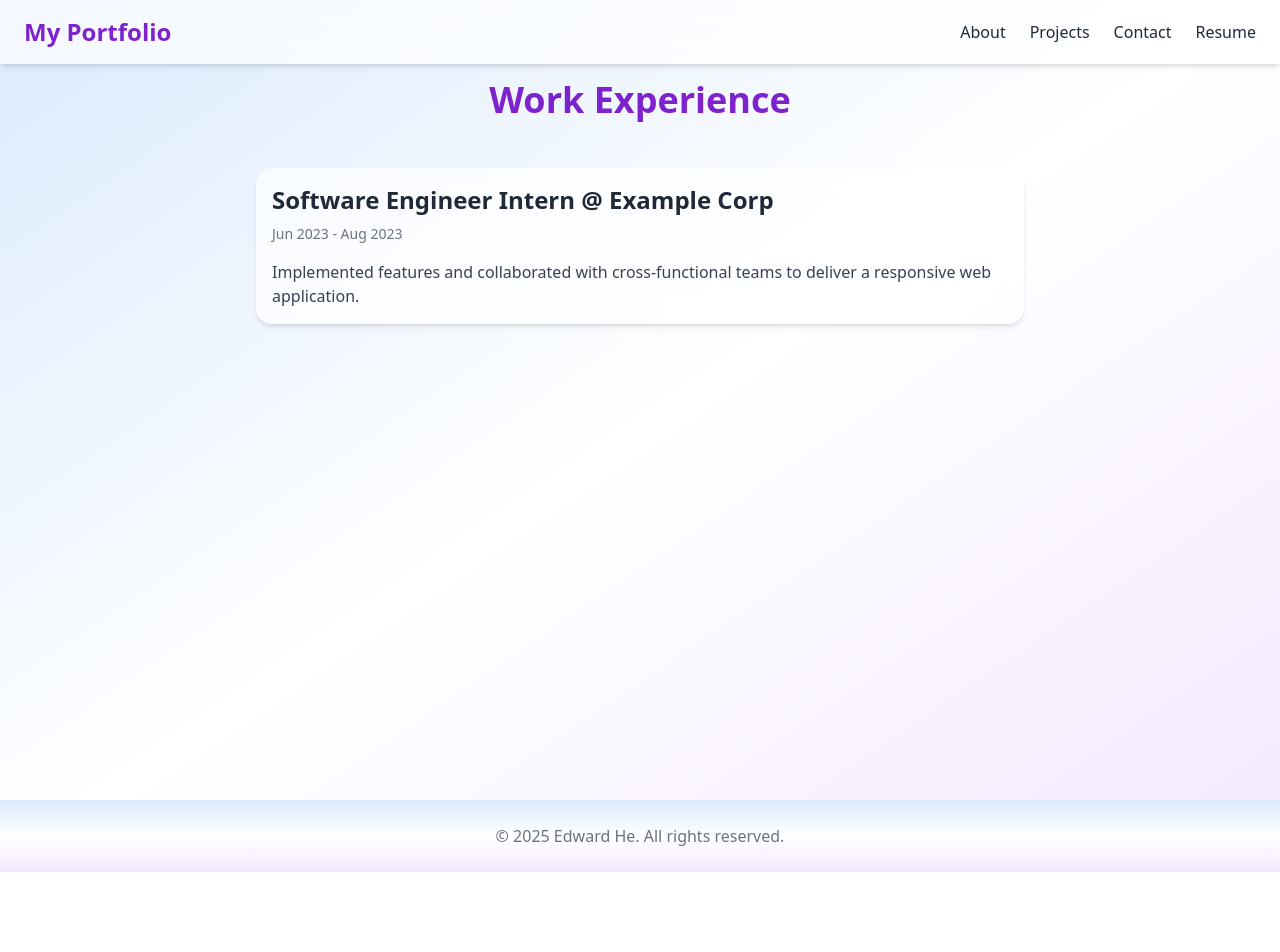
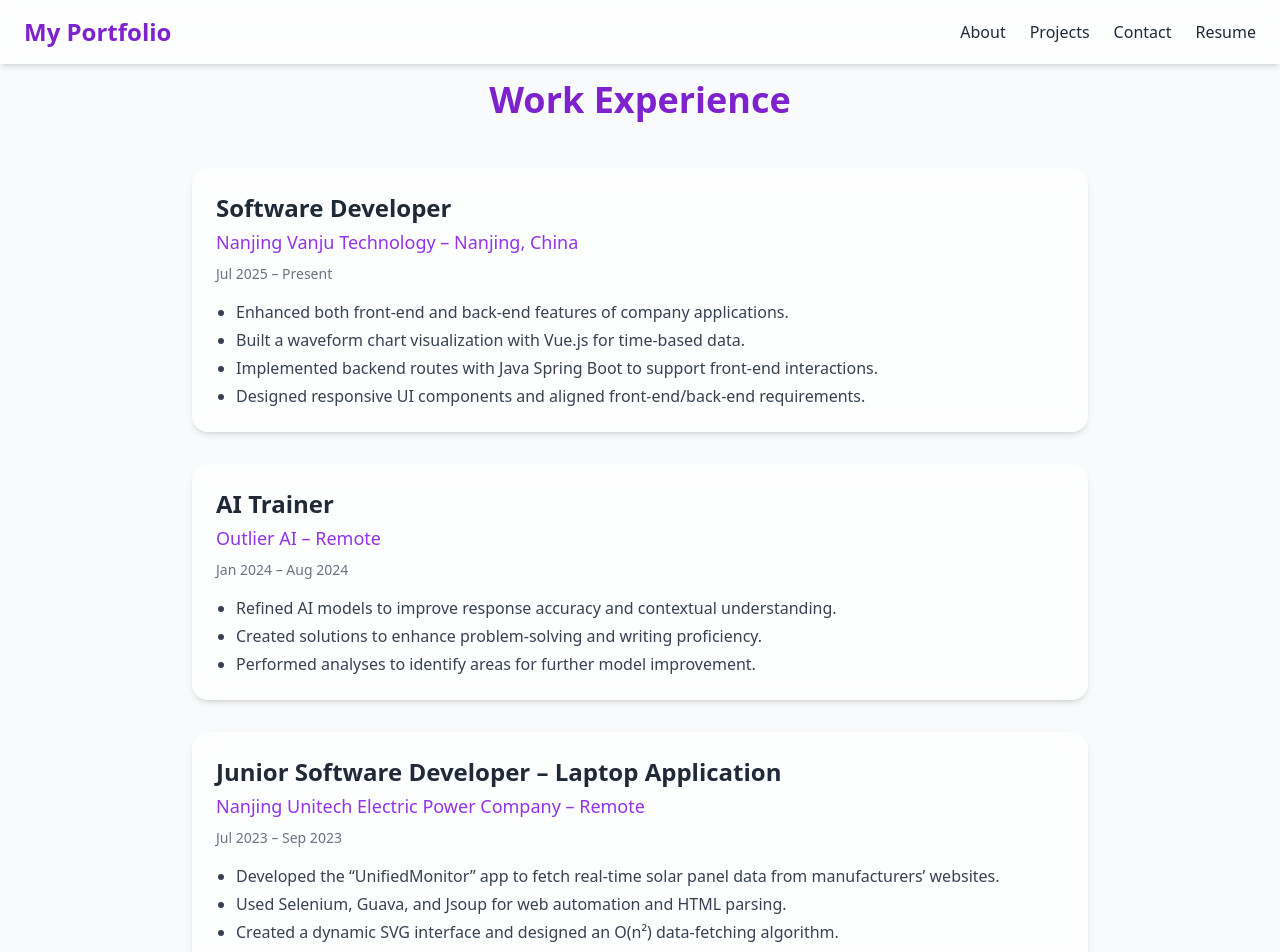
Before and after one commit to EDHE08232001/my_website_react, a React (Vite) app: page /work in a window 1280 px wide. Shown: the top 952 px of the page. Before the commit the page ends 872 px from the top, so only its background shows below. Built offline with nearby package versions, Linux system fonts and the light colour scheme.

Commit message:
completed work experience content

```diff
--- a/src/components/WorkExperience.tsx
+++ b/src/components/WorkExperience.tsx
@@ -5,28 +5,75 @@
   role: string;
   company: string;
   period: string;
-    description: string;
+  description: string[];
 }
 
 const experiences: Experience[] = [
   {
-        role: "Software Engineer Intern",
-        company: "Example Corp",
-        period: "Jun 2023 - Aug 2023",
-        description: "Implemented features and collaborated with cross-functional teams to deliver a responsive web application."
+    role: "Software Developer",
+    company: "Nanjing Vanju Technology – Nanjing, China",
+    period: "Jul 2025 – Present",
+    description: [
+      "Enhanced both front-end and back-end features of company applications.",
+      "Built a waveform chart visualization with Vue.js for time-based data.",
+      "Implemented backend routes with Java Spring Boot to support front-end interactions.",
+      "Designed responsive UI components and aligned front-end/back-end requirements."
+    ]
+  },
+  {
+    role: "AI Trainer",
+    company: "Outlier AI – Remote",
+    period: "Jan 2024 – Aug 2024",
+    description: [
+      "Refined AI models to improve response accuracy and contextual understanding.",
+      "Created solutions to enhance problem-solving and writing proficiency.",
+      "Performed analyses to identify areas for further model improvement."
+    ]
+  },
+  {
+    role: "Junior Software Developer – Laptop Application",
+    company: "Nanjing Unitech Electric Power Company – Remote",
+    period: "Jul 2023 – Sep 2023",
+    description: [
+      "Developed the “UnifiedMonitor” app to fetch real-time solar panel data from manufacturers’ websites.",
+      "Used Selenium, Guava, and Jsoup for web automation and HTML parsing.",
+      "Created a dynamic SVG interface and designed an O(n²) data-fetching algorithm."
+    ]
+  },
+  {
+    role: "Junior Software Developer – VBA Automation Script",
+    company: "Asiacom-Americas – Dulles, Virginia, U.S.A.",
+    period: "Jun 2022 – Aug 2022",
+    description: [
+      "Built an automation script consolidating weekly employee reports into a bi-weekly summary.",
+      "Optimized performance to O(n) and reduced HR workload.",
+      "Adopted a modular approach for improved readability and maintenance."
+    ]
   }
 ];
 
 const WorkExperience: React.FC = () => (
-    <section className="min-h-screen px-6 py-20">
-        <h2 className="text-4xl font-bold text-center text-purple-700 mb-12">Work Experience</h2>
-        <div className="grid gap-8 max-w-3xl mx-auto">
+  <section className="min-h-screen px-6 py-20 bg-gray-50">
+    <h2 className="text-4xl font-bold text-center text-purple-700 mb-12">
+      Work Experience
+    </h2>
+    <div className="grid gap-8 max-w-4xl mx-auto">
       {experiences.map((exp, idx) => (
-                <Card key={idx} className="rounded-2xl shadow-lg">
-                    <CardContent>
-                        <h3 className="text-2xl font-semibold mb-2">{exp.role} @ {exp.company}</h3>
+        <Card
+          key={idx}
+          className="rounded-2xl shadow-lg hover:shadow-2xl transition-shadow duration-300"
+        >
+          <CardContent className="p-6">
+            <h3 className="text-2xl font-semibold text-gray-800 mb-1">
+              {exp.role}
+            </h3>
+            <p className="text-lg text-purple-600 mb-2">{exp.company}</p>
             <p className="text-sm text-gray-500 mb-4">{exp.period}</p>
-                        <p className="text-gray-700">{exp.description}</p>
+            <ul className="list-disc pl-5 space-y-1 text-gray-700">
+              {exp.description.map((item, i) => (
+                <li key={i}>{item}</li>
+              ))}
+            </ul>
           </CardContent>
         </Card>
       ))}
```
Lines whose indentation alone changed are shown as unchanged.
